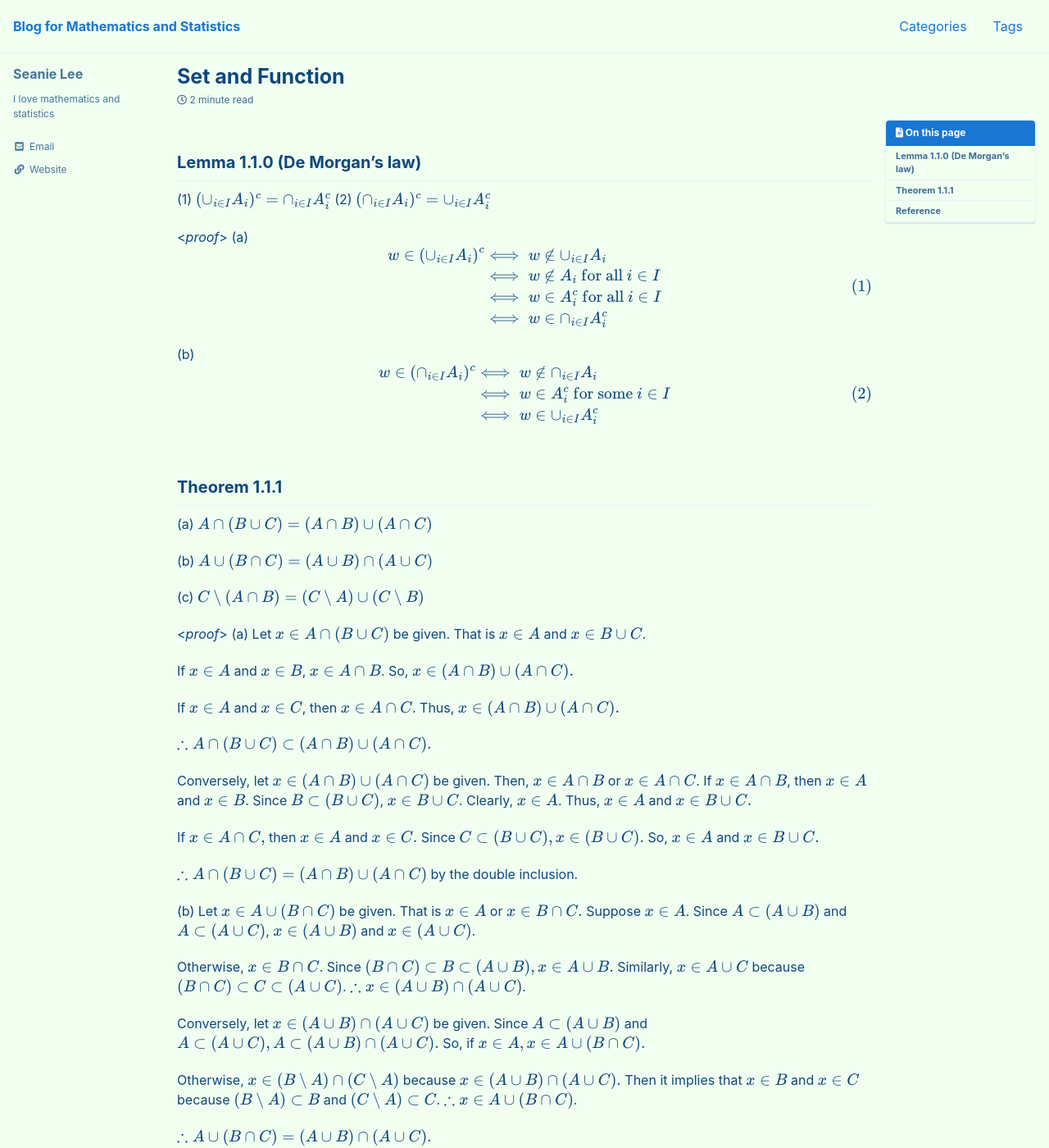
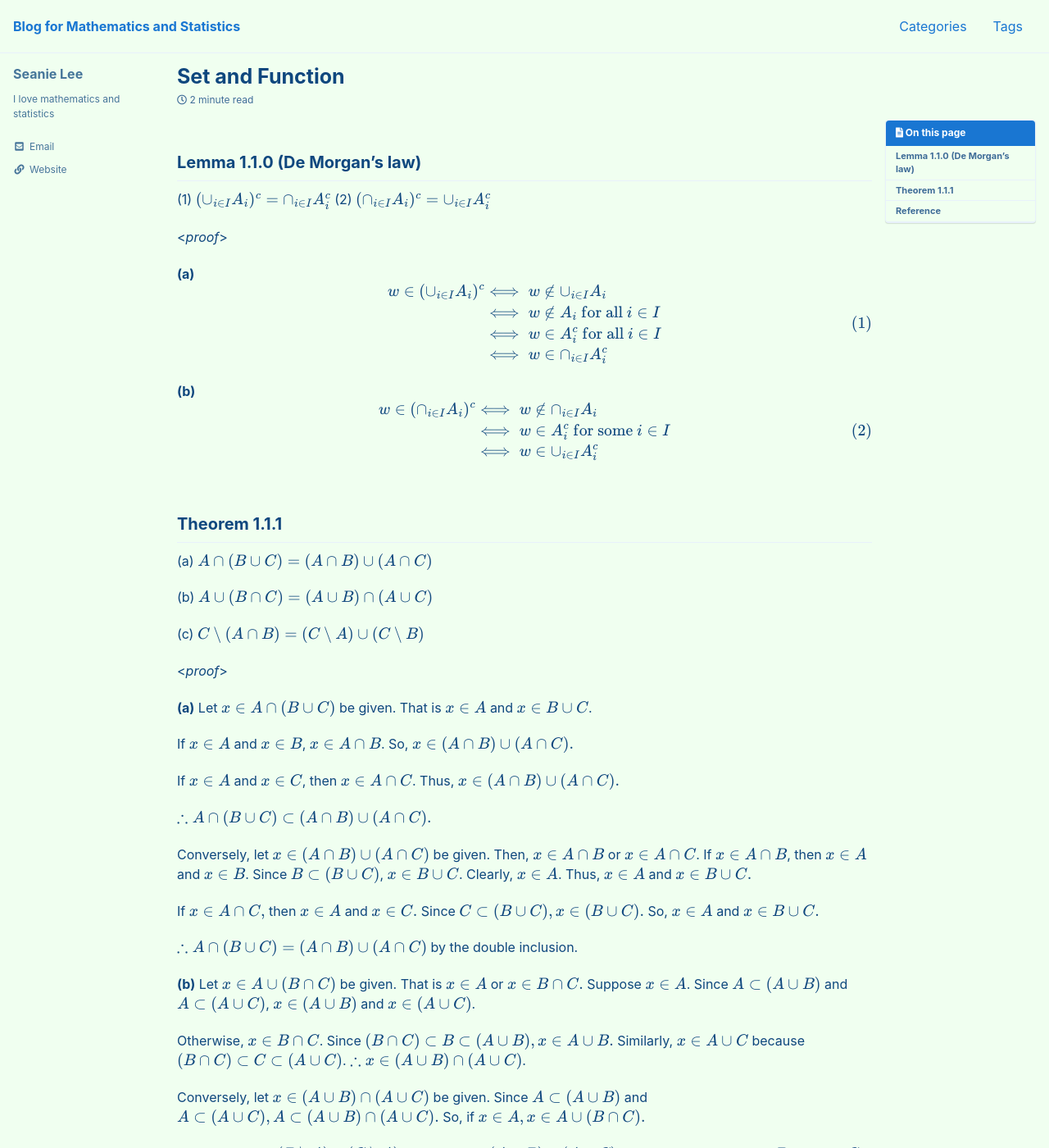
Before and after one commit to seanie12/blog, a Jekyll site: the page built from _posts/2020-10-10-set-and-function.md, in a window 1280 px wide and 1400 px high. Shown: the whole window at 82% size. Built offline with Jekyll 4.4.1, drawn with Linux system fonts in a browser that asks for light colours; cached includes are drawn as plain includes; formulas are drawn with MathJax 3.

```diff
--- a/_posts/2020-10-10-set-and-function.md
+++ b/_posts/2020-10-10-set-and-function.md
@@ -24,7 +24,8 @@ comments : true
 (2) $(\cap_{i\in I}A_i)^c = \cup_{i\in I}A^c_i$
 
 <*proof*>
-(a)
+
+**(a)**
 $$
 \begin{align}
 \begin{split}
@@ -36,7 +37,7 @@ w\in (\cup_{i\in I} A_i)^c &\iff w \not\in \cup_{i\in I} A_i \\
 \end{align}
 $$
 
-(b)
+**(b)**
 $$
 \begin{align}
 \begin{split}
@@ -55,7 +56,8 @@ $$\tag*{$\square$}$$
 (c) $C\setminus (A\cap B) = (C\setminus A) \cup (C\setminus B)$
 
 <*proof*>
-(a) Let $x \in A\cap(B\cup C)$ be given. That is $x\in A$ and $x\in B\cup C$.
+
+**(a)** Let $x \in A\cap(B\cup C)$ be given. That is $x\in A$ and $x\in B\cup C$.
 
 If $x\in A$ and $x\in B$, $x\in A\cap B$. So, $x\in (A\cap B)\cup(A\cap C).$
 
@@ -70,7 +72,7 @@ If $x\in A\cap C,$ then $x\in A$ and $x\in C.$ Since $C\subset (B\cup C), x\in (
 
 $\therefore A\cap (B\cup C) = (A\cap B)\cup (A\cap C)$ by the double inclusion.
 
-(b)  Let $x\in A\cup (B\cap C)$ be given. That is $x\in A$ or $x\in B\cap C.$
+**(b)**  Let $x\in A\cup (B\cap C)$ be given. That is $x\in A$ or $x\in B\cap C.$
 Suppose $x \in A$. Since $A \subset (A\cup B)$ and $A\subset (A\cup C)$, $x\in (A\cup B)$ and $x\in (A\cup C)$.
 
 Otherwise, $x\in B\cap C$. Since $(B\cap C) \subset B \subset (A\cup B), x\in A\cup B.$ Similarly, $x\in A\cup C$ because $(B\cap C) \subset C \subset (A\cup C)$.
@@ -85,7 +87,7 @@ $\therefore x\in A\cup (B\cap C)$.
 
 $\therefore A\cup (B\cap C) = (A\cup B) \cap (A\cup C).$
 
-(c)
+**(c)**
 $$
 \begin{align}
 \begin{split}
@@ -98,7 +100,7 @@ C\setminus (A\cup B) &= C\cap (A\cup B)^c \\
 $$
 The second equality holds by de Morgan's law and the third equality holds by (b).
 
-(d)
+**(d)**
 $$
 \begin{align}
 \begin{split}
@@ -113,4 +115,4 @@ The second equality holds by de Morgan's law and the third equality holds by (a)
 $$\tag*{$\square$}$$
 
 ## Reference
-- -   Manfred Stoll,  **『**Introduction to Real Analysis**』**, Pearson
+- Manfred Stoll,  **『**Introduction to Real Analysis**』**, Pearson
```
